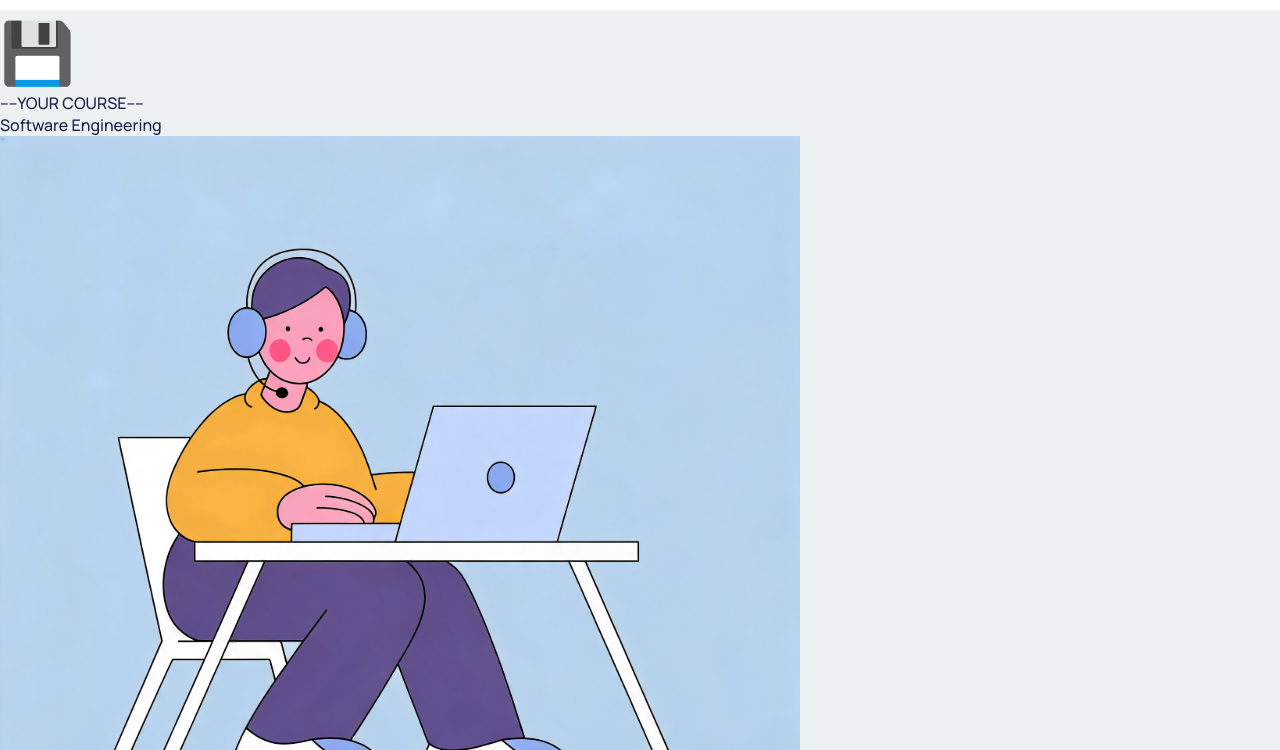
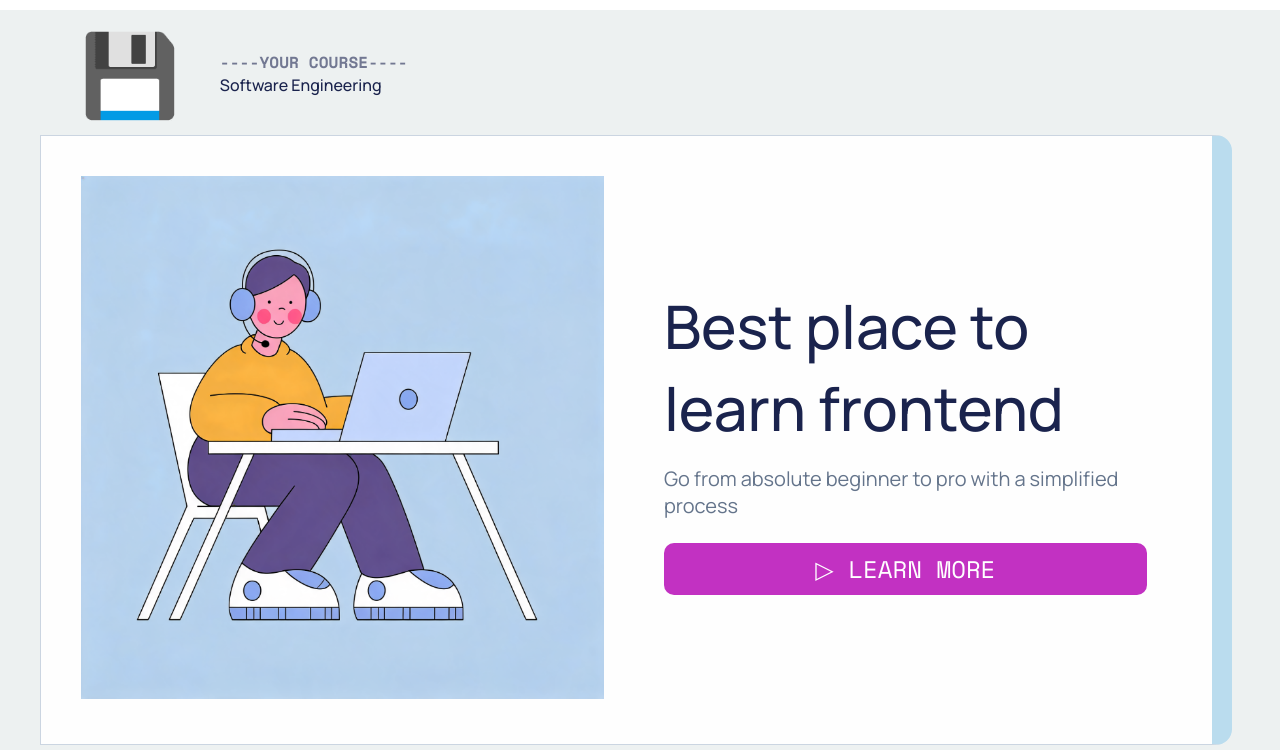
Before and after one commit to scsimms21-stack/mini-project, a plain HTML site: page index.html in a window 1280 px wide. Shown: the part 50-800 px from the top of the page. Drawn offline with nearby package versions, Linux system fonts and the light colour scheme.

Commit message:
update 2

```diff
--- a/style.css
+++ b/style.css
@@ -1,8 +1,6 @@
-@import url('https://fonts.googleapis.com/css2?family=Manrope:wght@200..800&family=Space+Mono:ital,wght@0,400;0,700;1,400;1,700&display=swap');
+@import url("https://fonts.googleapis.com/css2?family=Manrope:wght@200..800&family=Space+Mono:ital,wght@0,400;0,700;1,400;1,700&display=swap");
 
-/*  font-family: "Space Mono", monospace; */
-
-*{
+* {
   padding: 0;
   margin: 0;
   box-sizing: border-box;
@@ -15,7 +13,7 @@
   color: #1a234d;
 }
 
-  a{
+a {
   color: #1a234d;
   font-size: 20px;
   font-weight: 300;
@@ -23,19 +21,22 @@
   text-decoration-thickness: 1px;
 }
 
-  ul{
+ul {
   display: flex;
 }
 
-  li{
+li {
   list-style-type: none;
   padding-left: 16px;
 }
 
-  h1{
+h1 {
   font-size: 60px;
 }
 
+img {
+  width: 100%;
+}
 
 /*
 
@@ -82,5 +83,90 @@
 .row {
   width: 100%;
   max-width: 1200px;
+  margin: 0 auto;
+  display: flex;
+  align-items: center;
+  justify-content: center;
+  padding-right: 8px;
+}
+
+.row__course {
+  border-left: 1px dashed #cbd5e1;
+}
+
+.course {
+  display: flex;
+  justify-content: start;
+  width: 100%;
+  margin-left: 40px;
+  gap: 20px;
+  align-items: center;
+  padding: 8px 0;
+}
+
+.course__icon {
+  font-size: 80px;
+}
+
+.course__text {
+  padding: 20px;
+}
+
+.course__selection {
+  font-family: "Space Mono", monospace;
+  font-weight: bold;
+  color: #727892;
+  letter-spacing: 0.1px;
+}
+
+.course__Style {
+  font-weight: 600;
+  font-size: 44px;
+  margin-left: 32px;
+  letter-spacing: 2px;
+}
+
+.hero {
+  border: 1.5px solid #cbd5e1;
+  border-right: 20px solid #badcee;
+  border-radius: 0 16px 16px 0;
+  padding: 40px;
+  box-shadow: 4px 4px 10px rgb (0,0,0,0.1);
+  width: 100%;
+  max-width: 1200px;
+  margin: 0 auto;
+  margin-bottom: 30px;
+  display: flex;
+  align-items: center;
+  justify-content: center;
+  background-color: #fefefe;
+}
+
+.hero__img--wrapper {
+  max-width: 540px;
 
 }
+
+.hero__description {
+  margin-left: 60px;
+}
+
+.subheader {
+  font-size: 20px;
+  margin: 16px 0 24px 0;
+  font-weight: 400;
+  color: #64748b;
+}
+
+button {
+  background-color: #c231c2;
+  width: 95%;
+  color: white;
+  border: none;
+  padding: 8px 16px;
+  font-size: 24px;
+  cursor: pointer;
+  border-radius: 10px;
+  font-family: "Space Mono", monospace;
+  margin: 0 auto;
+}
```
Lines whose indentation alone changed are shown as unchanged.
